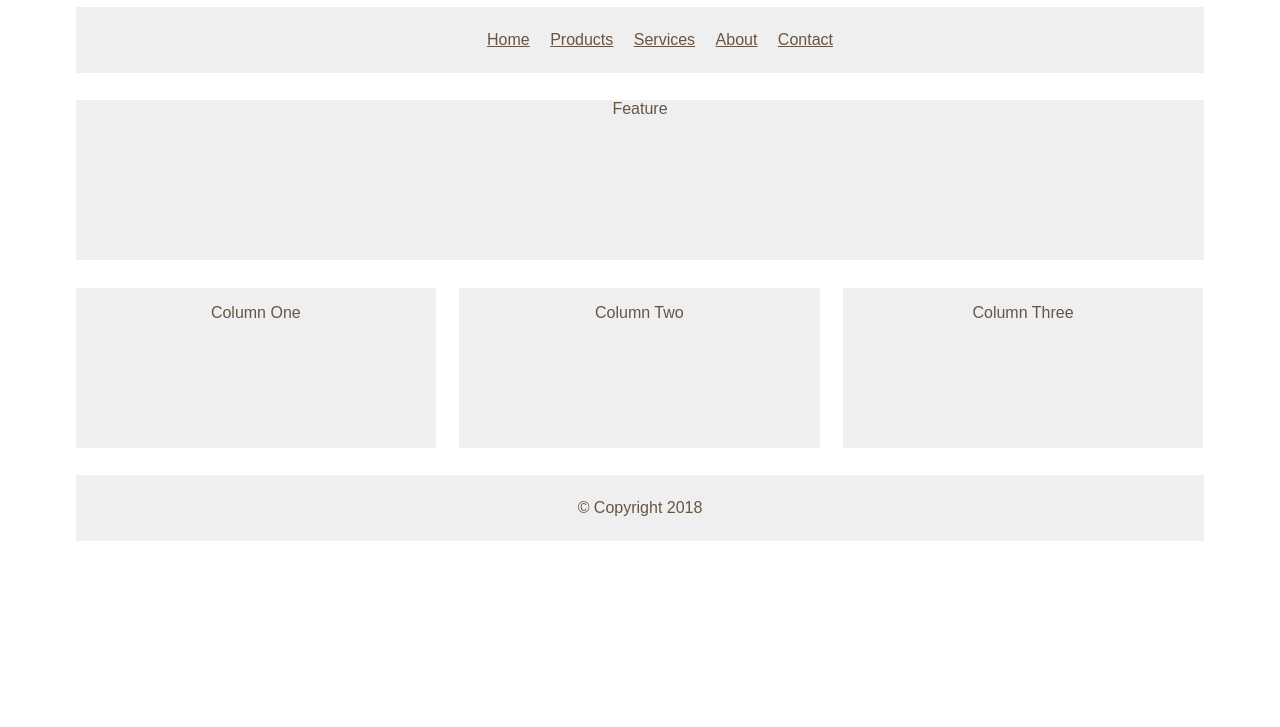
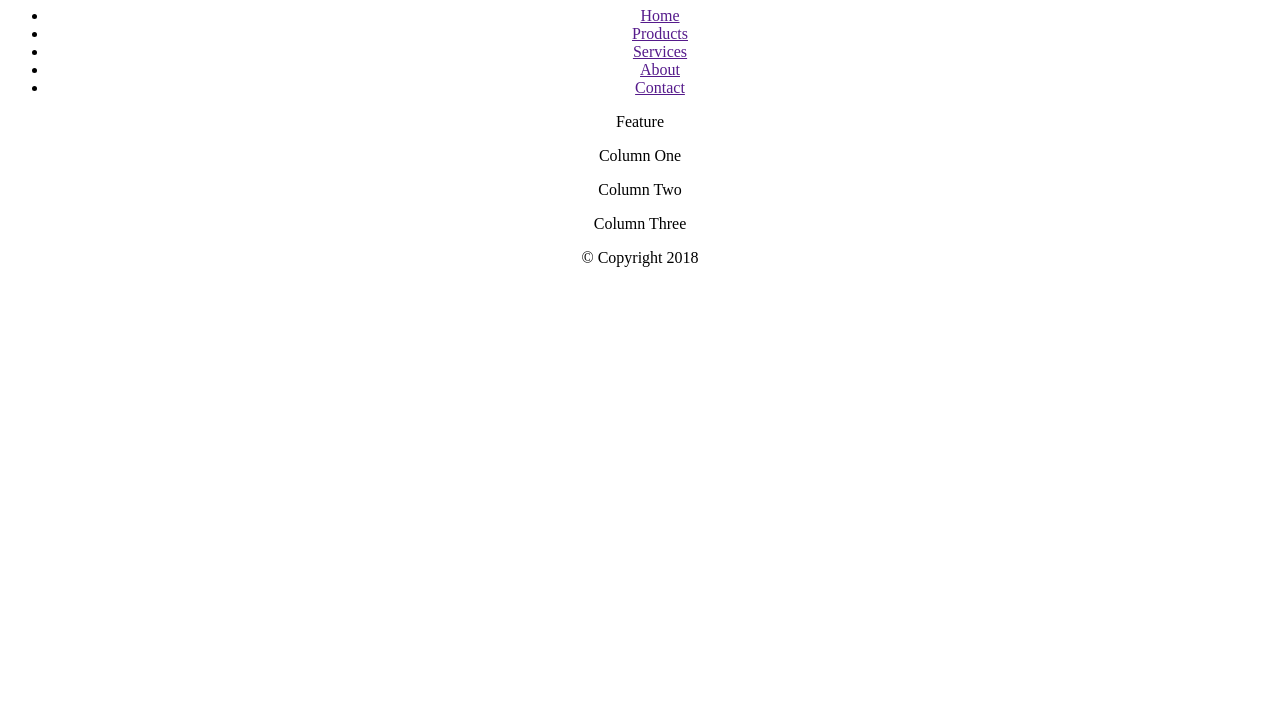
Before and after one commit to Getm0ney/Portfolio, a plain HTML site: page Home.html in a window 1280 px wide. Shown: the part 73-800 px from the top of the page. Drawn offline with Linux system fonts and the light colour scheme.

Commit message:
Home page upload
I am uploading the files that make my home page of my portfolio.

```diff
--- a/styles.css
+++ b/styles.css
@@ -1,44 +1,7 @@
-* {
-    font-family: Arial, Verdana, sans-serif;
-    color: #665544;
-    text-align: center;
+body {
+	text-align: center;
 }
 
-body {
-    width: 90%;
-    margin: 0 auto;
+.cat-picture {
+	width: 300px;
 }
-
-#content {
-    overflow: auto;
-}
-
-#nav, #feature, #footer {
-    margin: 1%;
-}
-
-.column1,.column2,.column3 {
-    width: 31.3%;
-    float: left;
-    margin: 1%;
-}
-
-.column3 {
-    margin-right: 0%;
-}
-
-li {
-    display: inline;
-    padding: 0.5em;
-}
-
-#nav, #footer {
-    background-color: #efefef;
-    padding: 0.5em 0;
-}
-
-#feature, .article {
-    height: 10em;
-    margin-bottom: 1em;
-    background-color: #efefef;
-}
```
Also changed, not shown: index.html (added, +44 -0 lines), cat.jpg (added).
